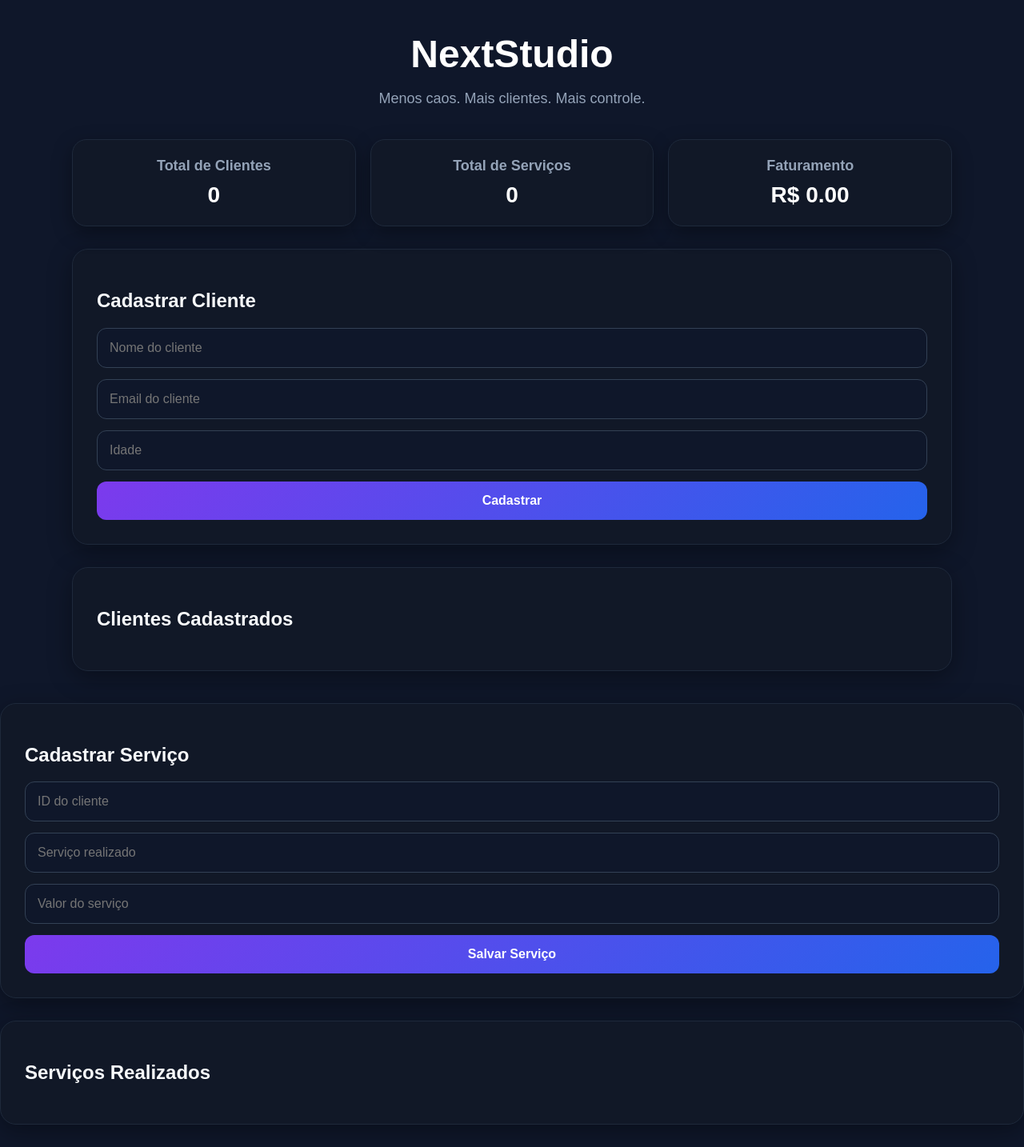
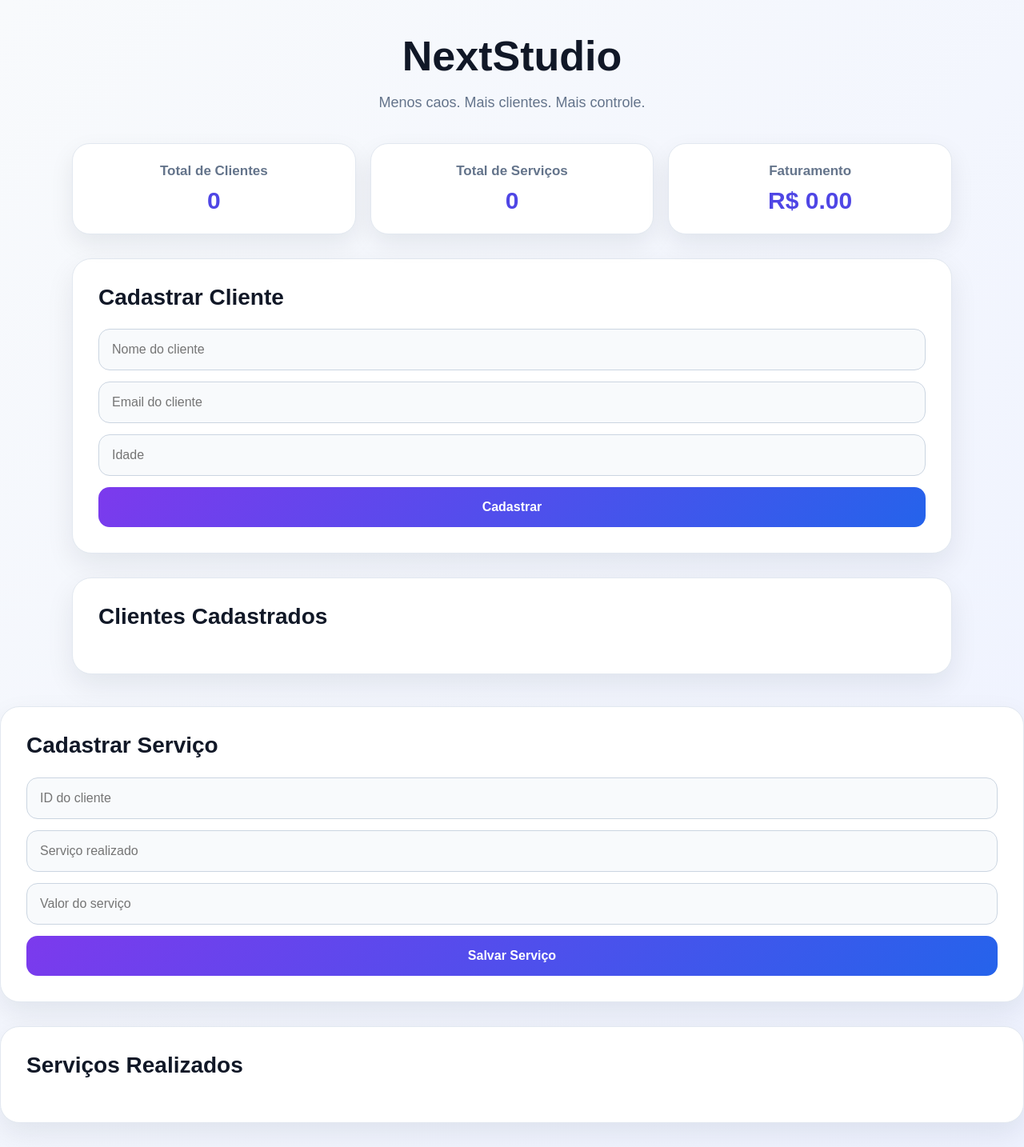
Before and after one commit to leoassisslv-bot/api-fastapi-clientes-pedidos, a FastAPI app: page / in a window 1280 px wide. Shown: the whole page at 80% size. Run offline with FastAPI, Linux system fonts and the light colour scheme; data that the repository does not hold is empty.

Commit message:
visual claro premium nextstudio

```diff
--- a/app/static/css/style.css
+++ b/app/static/css/style.css
@@ -1,8 +1,12 @@
+* {
+    box-sizing: border-box;
+}
+
 body {
     margin: 0;
     font-family: Arial, sans-serif;
-    background: #0f172a;
-    color: #f8fafc;
+    background: linear-gradient(135deg, #f8fafc, #eef2ff);
+    color: #1e293b;
 }
 
 .container {
@@ -13,29 +17,59 @@ body {
 
 h1 {
     text-align: center;
-    font-size: 48px;
+    font-size: 52px;
     margin-bottom: 10px;
-    color: #ffffff;
+    color: #111827;
 }
 
 p {
     text-align: center;
-    color: #94a3b8;
+    color: #64748b;
     margin-bottom: 40px;
     font-size: 18px;
 }
 
+.dashboard {
+    display: grid;
+    grid-template-columns: repeat(3, 1fr);
+    gap: 18px;
+    margin-bottom: 30px;
+}
+
+.dash-card {
+    background: #ffffff;
+    padding: 24px;
+    border-radius: 22px;
+    text-align: center;
+    border: 1px solid #e2e8f0;
+    box-shadow: 0 12px 30px rgba(15, 23, 42, 0.08);
+}
+
+.dash-card h3 {
+    color: #64748b;
+    margin: 0 0 10px;
+    font-size: 17px;
+}
+
+.dash-card span {
+    font-size: 30px;
+    font-weight: bold;
+    color: #4f46e5;
+}
+
 .card {
-    background: #111827;
-    padding: 30px;
-    margin-bottom: 28px;
-    border-radius: 20px;
-    border: 1px solid #1e293b;
-    box-shadow: 0 8px 30px rgba(0, 0, 0, 0.35);
+    background: #ffffff;
+    padding: 32px;
+    margin-bottom: 30px;
+    border-radius: 24px;
+    border: 1px solid #e2e8f0;
+    box-shadow: 0 14px 35px rgba(15, 23, 42, 0.08);
 }
 
 h2 {
-    color: #f8fafc;
+    color: #111827;
+    margin-top: 0;
+    font-size: 28px;
 }
 
 form {
@@ -45,26 +79,27 @@ form {
 }
 
 input {
-    padding: 15px;
-    border: 1px solid #334155;
-    border-radius: 12px;
+    padding: 16px;
+    border: 1px solid #cbd5e1;
+    border-radius: 14px;
     font-size: 16px;
     outline: none;
-    background: #0f172a;
-    color: white;
+    background: #f8fafc;
+    color: #111827;
 }
 
 input:focus {
-    border-color: #7c3aed;
-    box-shadow: 0 0 0 3px rgba(138, 44, 93, 0.12);
+    border-color: #6366f1;
+    background: #ffffff;
+    box-shadow: 0 0 0 4px rgba(99, 102, 241, 0.15);
 }
 
 button {
-    padding: 15px;
+    padding: 16px;
     background: linear-gradient(135deg, #7c3aed, #2563eb);
     color: white;
     border: none;
-    border-radius: 12px;
+    border-radius: 14px;
     font-size: 16px;
     font-weight: bold;
     cursor: pointer;
@@ -73,7 +108,7 @@ button {
 
 button:hover {
     transform: translateY(-2px);
-    opacity: 0.95;
+    box-shadow: 0 10px 24px rgba(37, 99, 235, 0.25);
 }
 
 ul {
@@ -82,62 +117,44 @@ ul {
 }
 
 li {
-    background: #0f172a;
-    padding: 15px;
+    background: #f8fafc;
+    padding: 16px;
     margin-bottom: 12px;
-    border-radius: 12px;
-    border-left: 5px solid #7c3aed;
-    box-shadow: 0 3px 10px rgba(0, 0, 0, 0.25);
-}
-
-li {
+    border-radius: 14px;
+    border-left: 5px solid #6366f1;
+    box-shadow: 0 4px 12px rgba(15, 23, 42, 0.05);
     display: flex;
     justify-content: space-between;
     align-items: center;
-    gap: 10px;
+    gap: 12px;
 }
 
 .btn-excluir {
-    background: #d9534f;
+    background: #ef4444;
     padding: 10px 14px;
     border-radius: 10px;
     font-size: 14px;
 }
 
 .btn-excluir:hover {
-    background: #c9302c;
-}
-
-.dashboard {
-    display: grid;
-    grid-template-columns: repeat(3, 1fr);
-    gap: 18px;
-    margin-bottom: 28px;
-}
-
-.dash-card {
-    background: #111827;
-    padding: 22px;
-    border-radius: 18px;
-    text-align: center;
-    box-shadow: 0 8px 25px rgba(0, 0, 0, 0.35);
-    border: 1px solid #1e293b;
-}
-
-.dash-card h3 {
-    color: #94a3b8;
-    margin: 0 0 10px;
-    font-size: 18px;
-}
-
-.dash-card span {
-    font-size: 28px;
-    font-weight: bold;
-    color: white;
+    background: #dc2626;
 }
 
 @media (max-width: 700px) {
     .dashboard {
         grid-template-columns: 1fr;
     }
+
+    h1 {
+        font-size: 38px;
+    }
+
+    .card {
+        padding: 24px;
+    }
+
+    li {
+        flex-direction: column;
+        align-items: flex-start;
+    }
 }
```
